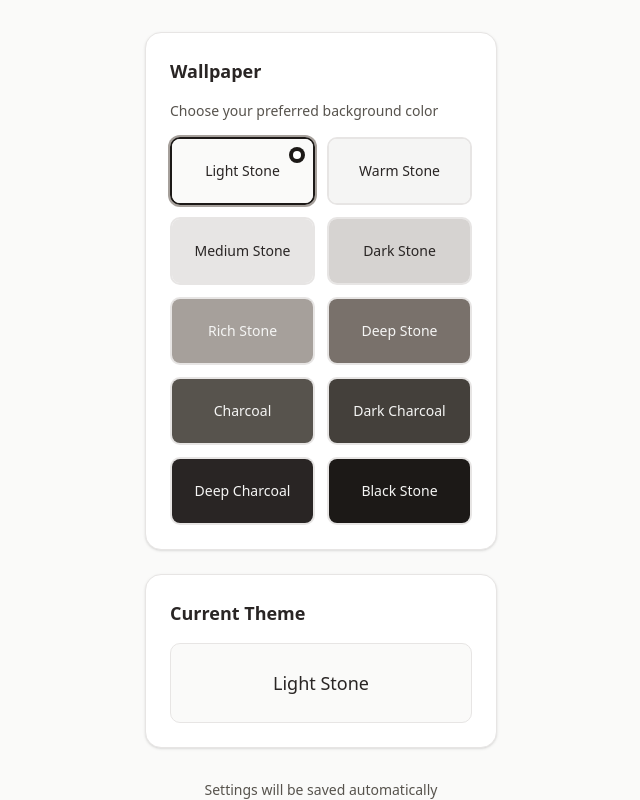
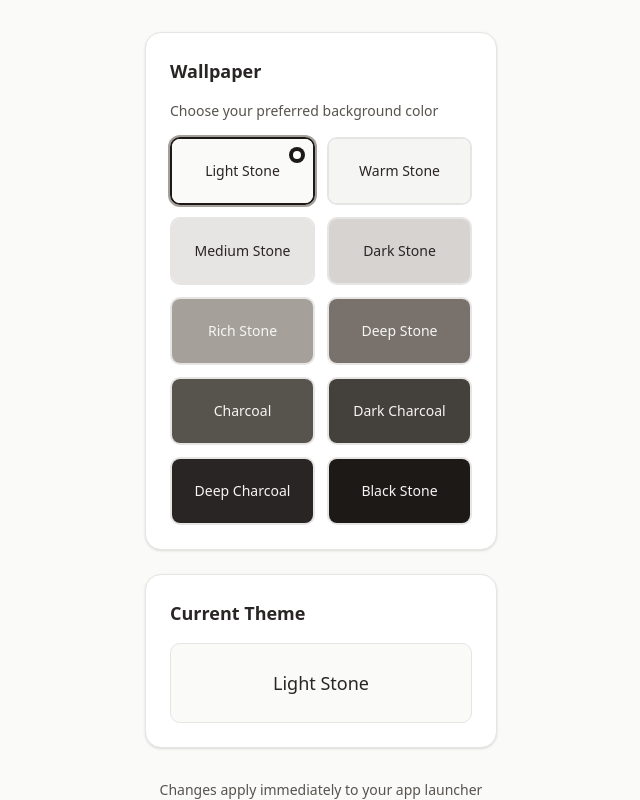
Before and after one commit to aaronang/cursor-mobile, a React (Vite) app: page / in a window 1280 px wide. Both pictures are taken after a click on the button "Settings". Shown: the whole page, without its empty margins (319-959 px from the left). Built offline with nearby package versions, Linux system fonts and the light colour scheme.

Commit message:
Remove redundant instruction text in Settings component
Co-authored-by: awz.ang <awz.ang@gmail.com>

```diff
--- a/src/components/Settings.tsx
+++ b/src/components/Settings.tsx
@@ -123,7 +123,6 @@ export function Settings({ currentWallpaper, onWallpaperChange }: SettingsProps)
 
         {/* Instructions */}
         <div className="mt-8 text-center text-stone-600 text-sm">
-          <p className="mb-2">Settings will be saved automatically</p>
           <p>Changes apply immediately to your app launcher</p>
         </div>
       </div>
```
